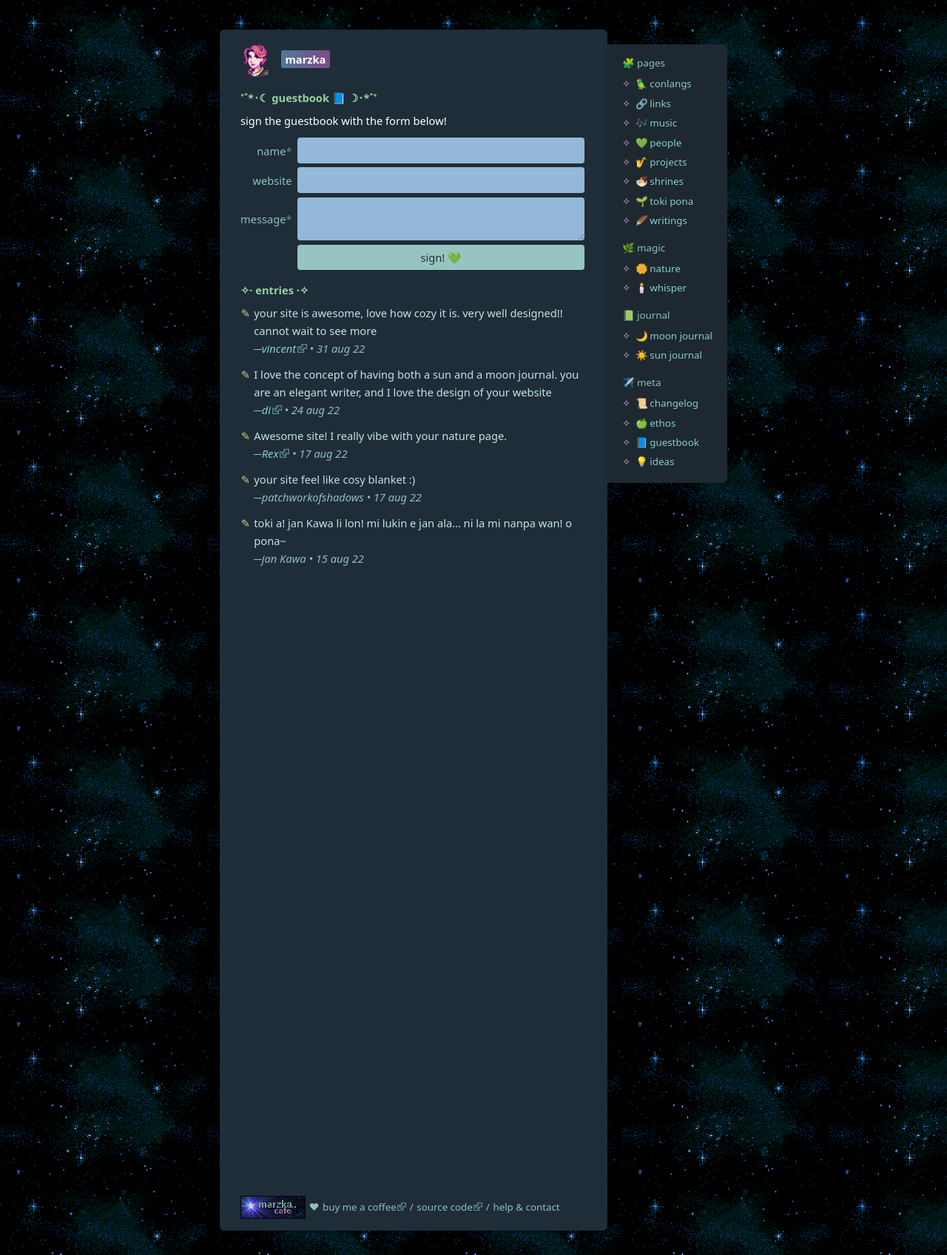
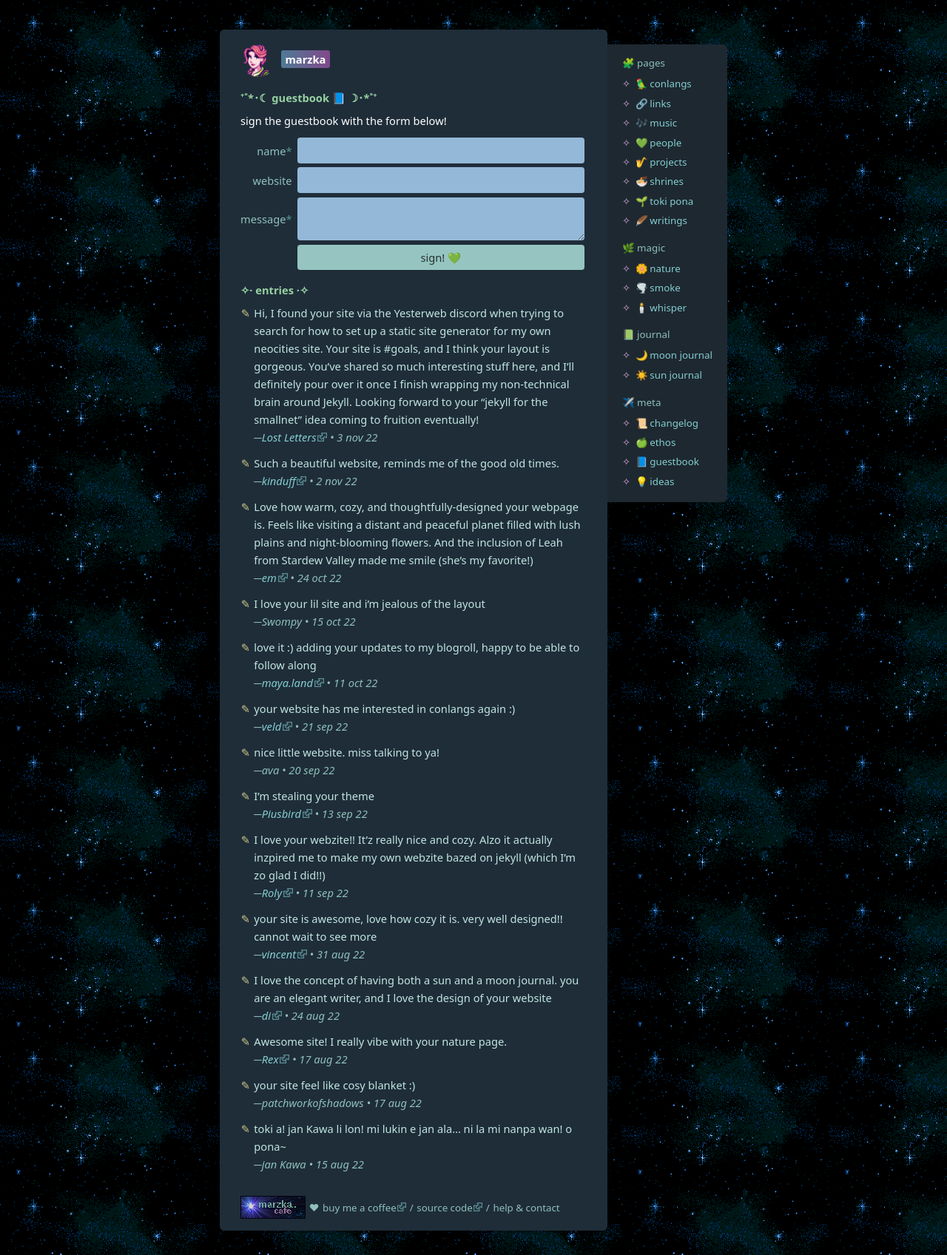
Before and after one commit to m5ka/maria.town, a Jekyll site: the page built from _pages/guestbook.md, in a window 1280 px wide. Shown: the whole page at 74% size. Built offline with Jekyll 4.4.1, drawn with Linux system fonts in a browser that asks for light colours; Markdown is read by kramdown in place of the engine named in the settings.

```diff
--- a/_pages/guestbook.md
+++ b/_pages/guestbook.md
@@ -21,6 +21,33 @@ sign the guestbook with the form below!
 </div>
 
 ## entries
+> Hi, I found your site via the Yesterweb discord when trying to search for how to set up a static site generator for my own neocities site. Your site is #goals, and I think your layout is gorgeous. You've shared so much interesting stuff here, and I'll definitely pour over it once I finish wrapping my non-technical brain around Jekyll. Looking forward to your "jekyll for the smallnet" idea coming to fruition eventually!<br>
+> <span class="subtle">_─[Lost Letters](https://lostletters.neocities.org/) • 3 nov 22_</span>
+
+> Such a beautiful website, reminds me of the good old times.<br>
+> <span class="subtle">_─[kinduff](https://kinduff.com) • 2 nov 22_</span>
+
+> Love how warm, cozy, and thoughtfully-designed your webpage is. Feels like visiting a distant and peaceful planet filled with lush plains and night-blooming flowers. And the inclusion of Leah from Stardew Valley made me smile (she's my favorite!)<br>
+> <span class="subtle">_─[em](https://www.conscienceround.com) • 24 oct 22_</span>
+
+> I love your lil site and i'm jealous of the layout<br>
+> <span class="subtle">_─Swompy • 15 oct 22_</span>
+
+> love it :) adding your updates to my blogroll, happy to be able to follow along<br>
+> <span class="subtle">_─[maya.land](https://maya.land) • 11 oct 22_</span>
+
+> your website has me interested in conlangs again :)<br>
+> <span class="subtle">_─[veld](https://veld.us) • 21 sep 22_</span>
+
+> nice little website. miss talking to ya!<br>
+> <span class="subtle">_─ava • 20 sep 22_</span>
+
+> I'm stealing your theme<br>
+> <span class="subtle">_─[Piusbird](https://piusbird.space/~matt) • 13 sep 22_</span>
+
+> I love your webzite!! It'z really nice and cozy. Alzo it actually inzpired me to make my own webzite bazed on jekyll (which I'm zo glad I did!!)<br>
+> <span class="subtle">_─[Roly](https://kitecreature.net/) • 11 sep 22_</span>
+
 > your site is awesome, love how cozy it is. very well designed!! cannot wait to see more<br>
 > <span class="subtle">_─[vincent](https://vincentsdungeon.com) • 31 aug 22_</span>
 
```
Also changed, not shown: _pages/changelog.md (+8 -0 lines), _pages/conlangs.md (+1 -0 lines), _pages/conlangs/caliprian.md (+14 -0 lines), _pages/conlangs/namelang.md (added, +18 -0 lines), _pages/journal/moon.md (+11 -0 lines), _pages/magic/smoke.md (added, +28 -0 lines), _pages/music.md (+10 -2 lines).
